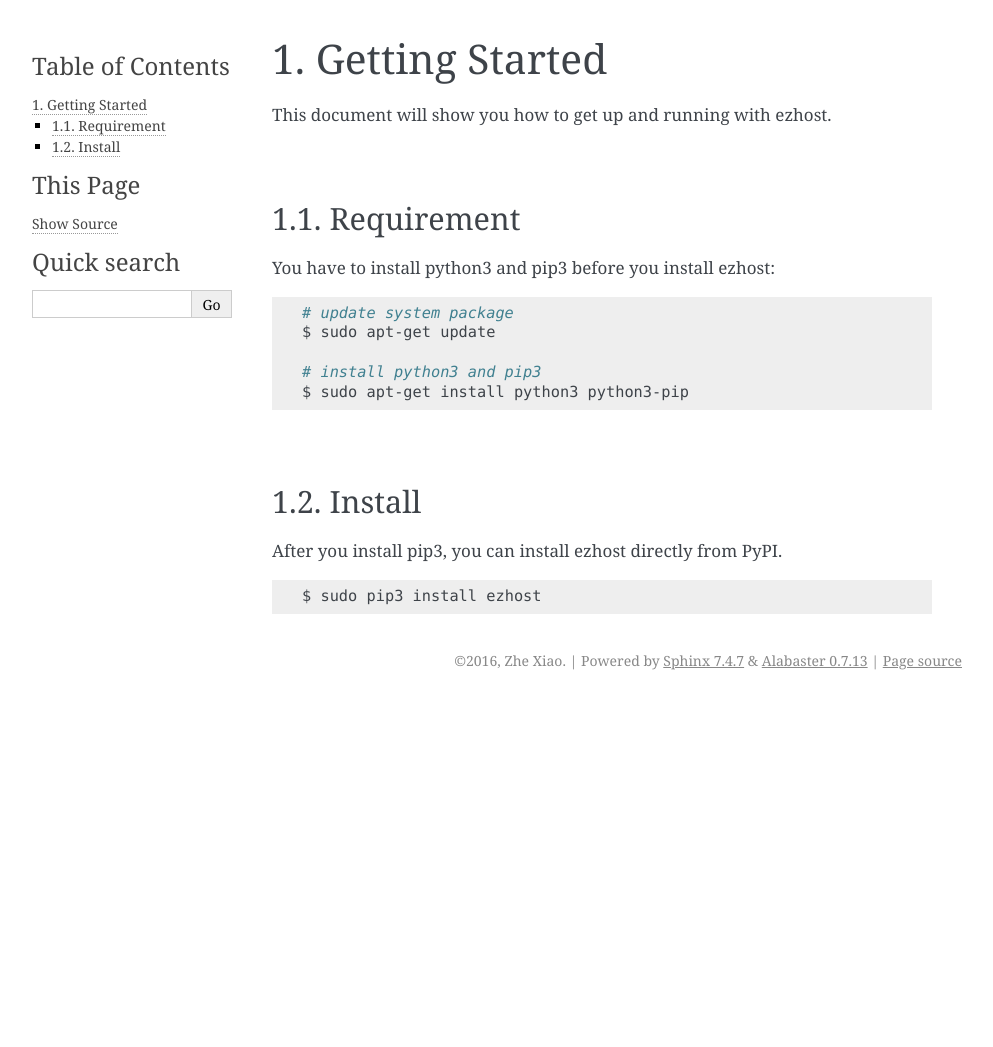
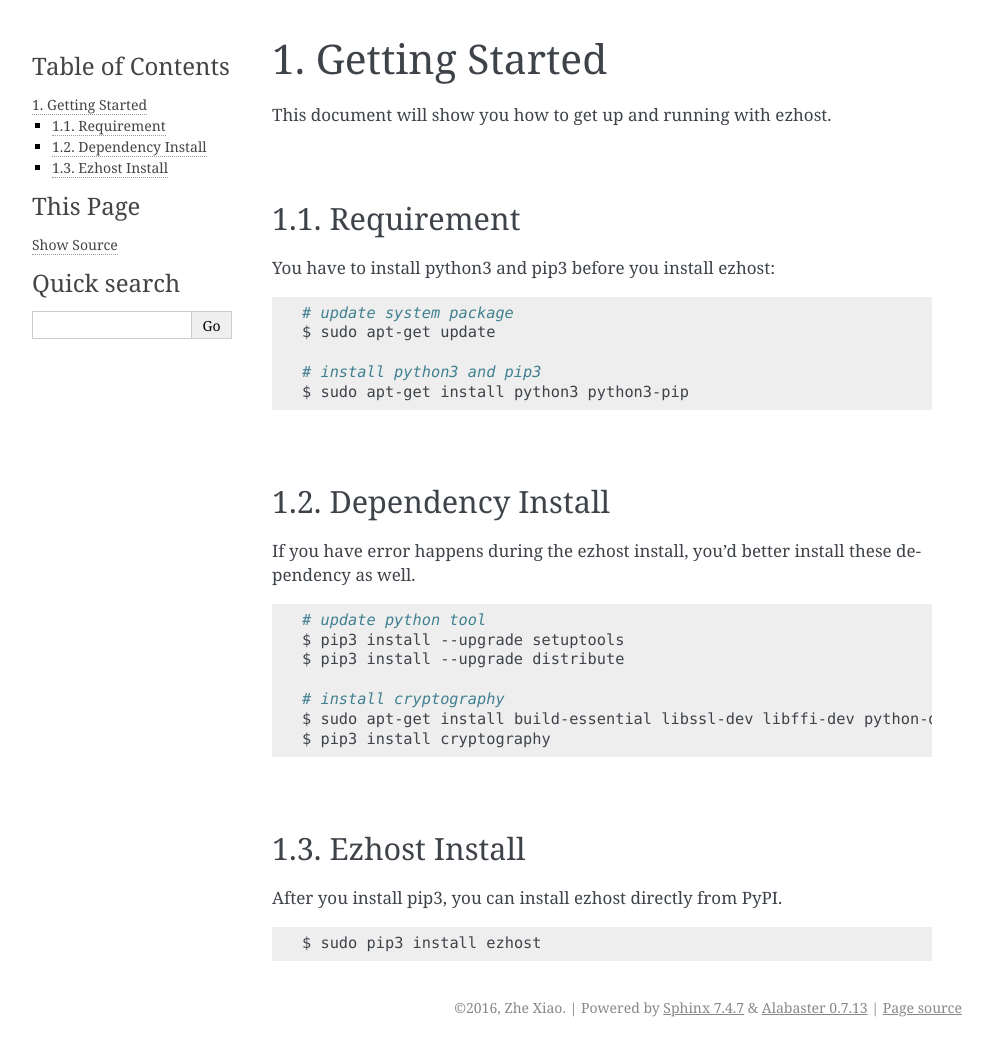
Before and after one commit to zhexiao/ezhost, a Sphinx documentation site: the page built from docs/getting_started.rst, in a window 1280 px wide. Shown: the whole page, without its empty margins (148-1141 px from the left). Built offline with Sphinx 7.4.7, drawn with Linux system fonts in a browser that asks for light colours; before the commit the page ends 900 px from its top, so only the background shows below that.

Commit message:
Update getting_started.rst

```diff
--- a/docs/getting_started.rst
+++ b/docs/getting_started.rst
@@ -20,7 +20,24 @@ You have to install python3 and pip3 before you install ezhost:
 
 |
 
-Install
+Dependency Install
+---------------
+
+If you have error happens during the ezhost install, you'd better install these dependency as well.
+
+.. code-block:: bash
+
+   # update python tool
+   $ pip3 install --upgrade setuptools
+   $ pip3 install --upgrade distribute
+
+   # install cryptography
+   $ sudo apt-get install build-essential libssl-dev libffi-dev python-dev
+   $ pip3 install cryptography
+
+|
+
+Ezhost Install
 ---------------
 
 After you install pip3, you can install ezhost directly from PyPI.
```
